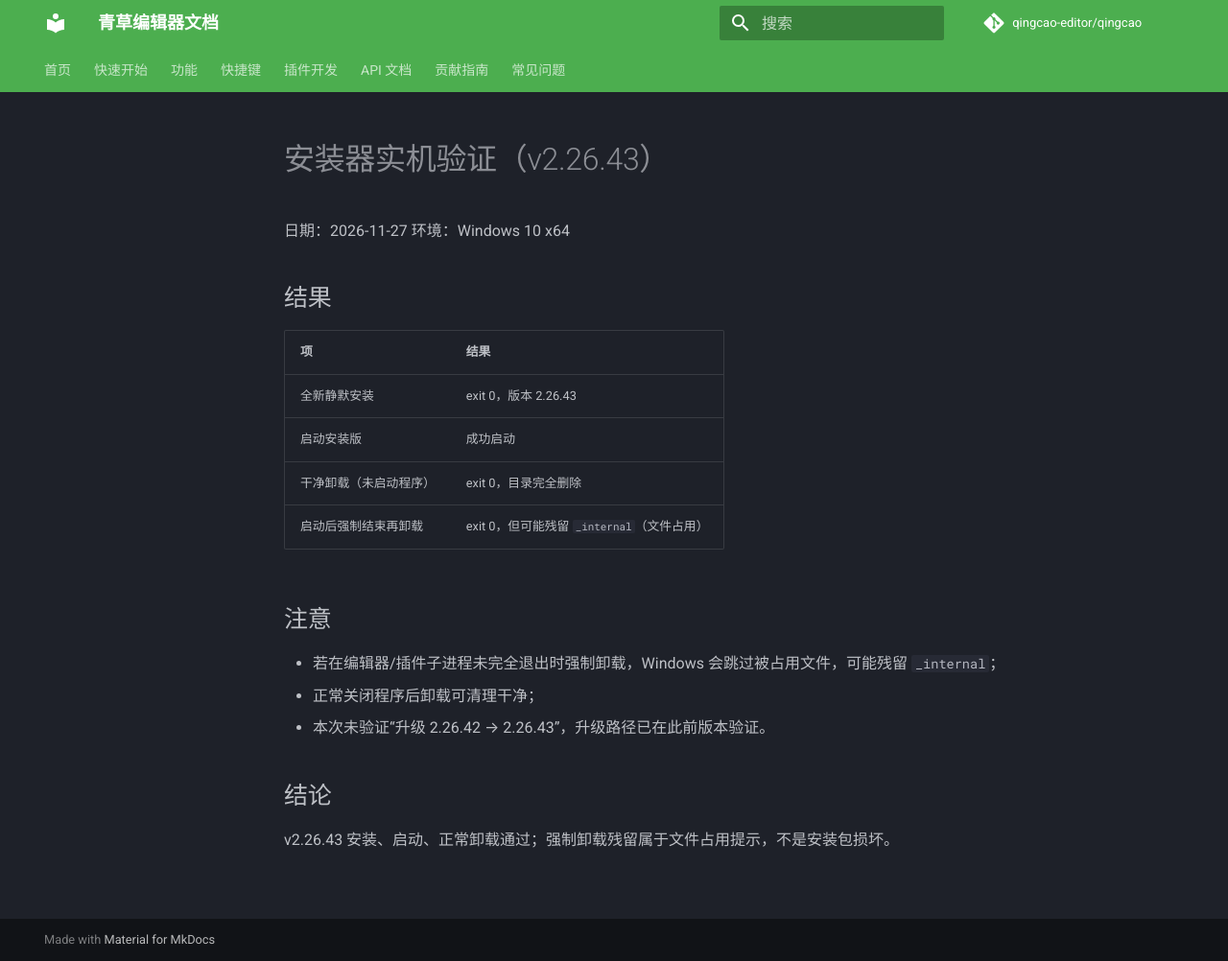
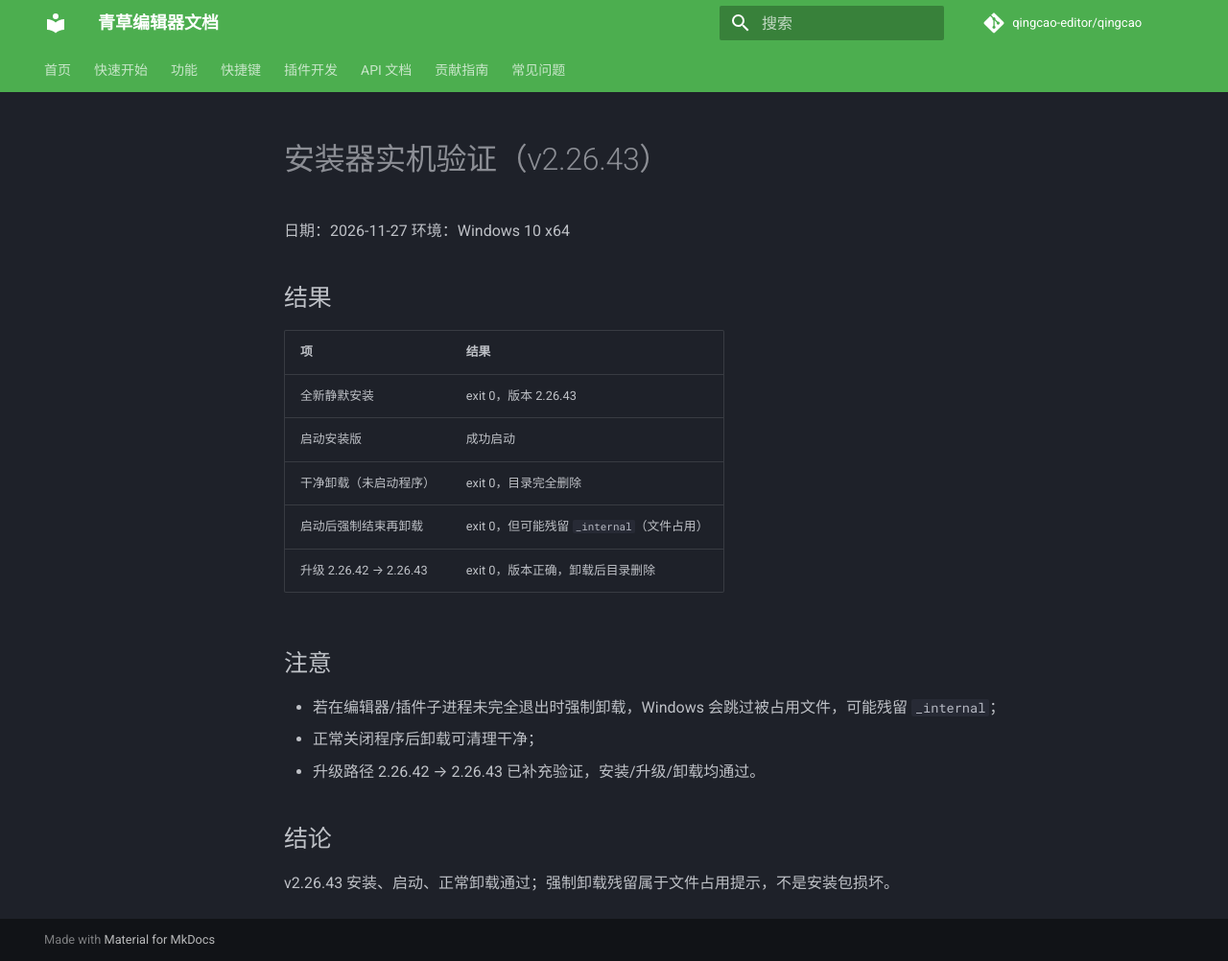
Before and after one commit to TomJerryGit/qingcao, an MkDocs documentation site: the page built from docs/installer_verification_v2.26.43.md, in a window 1280 px wide and 1002 px high. Shown: the whole window at 96% size. Built offline with MkDocs 1.6.1 and Material for MkDocs 9.7.7, drawn with Linux system fonts in a browser that asks for light colours; comment, search, counter and statistics services are not loaded.

Commit message:
docs: 补充 v2.26.42→v2.26.43 升级验证

```diff
--- a/docs/installer_verification_v2.26.43.md
+++ b/docs/installer_verification_v2.26.43.md
@@ -11,12 +11,13 @@
 | 启动安装版 | 成功启动 |
 | 干净卸载（未启动程序） | exit 0，目录完全删除 |
 | 启动后强制结束再卸载 | exit 0，但可能残留 `_internal`（文件占用） |
+| 升级 2.26.42 → 2.26.43 | exit 0，版本正确，卸载后目录删除 |
 
 ## 注意
 
 - 若在编辑器/插件子进程未完全退出时强制卸载，Windows 会跳过被占用文件，可能残留 `_internal`；
 - 正常关闭程序后卸载可清理干净；
-- 本次未验证“升级 2.26.42 → 2.26.43”，升级路径已在此前版本验证。
+- 升级路径 2.26.42 → 2.26.43 已补充验证，安装/升级/卸载均通过。
 
 ## 结论
 
```
